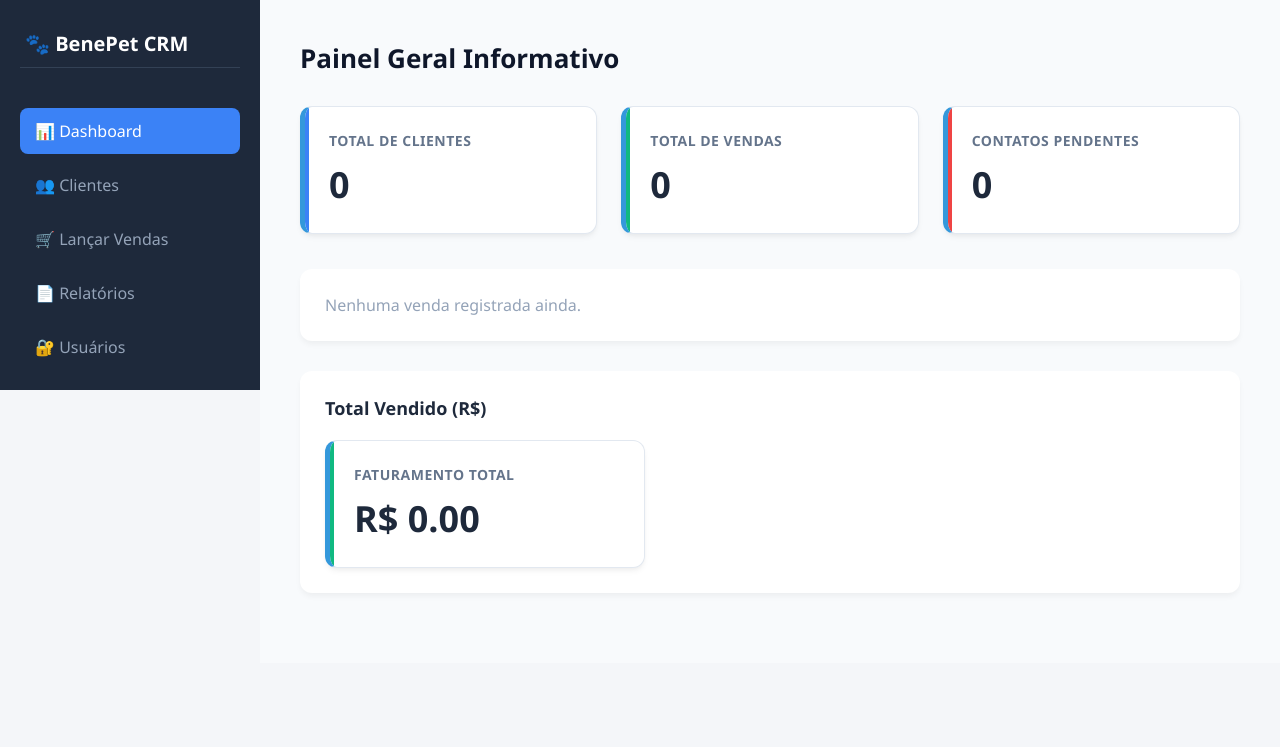
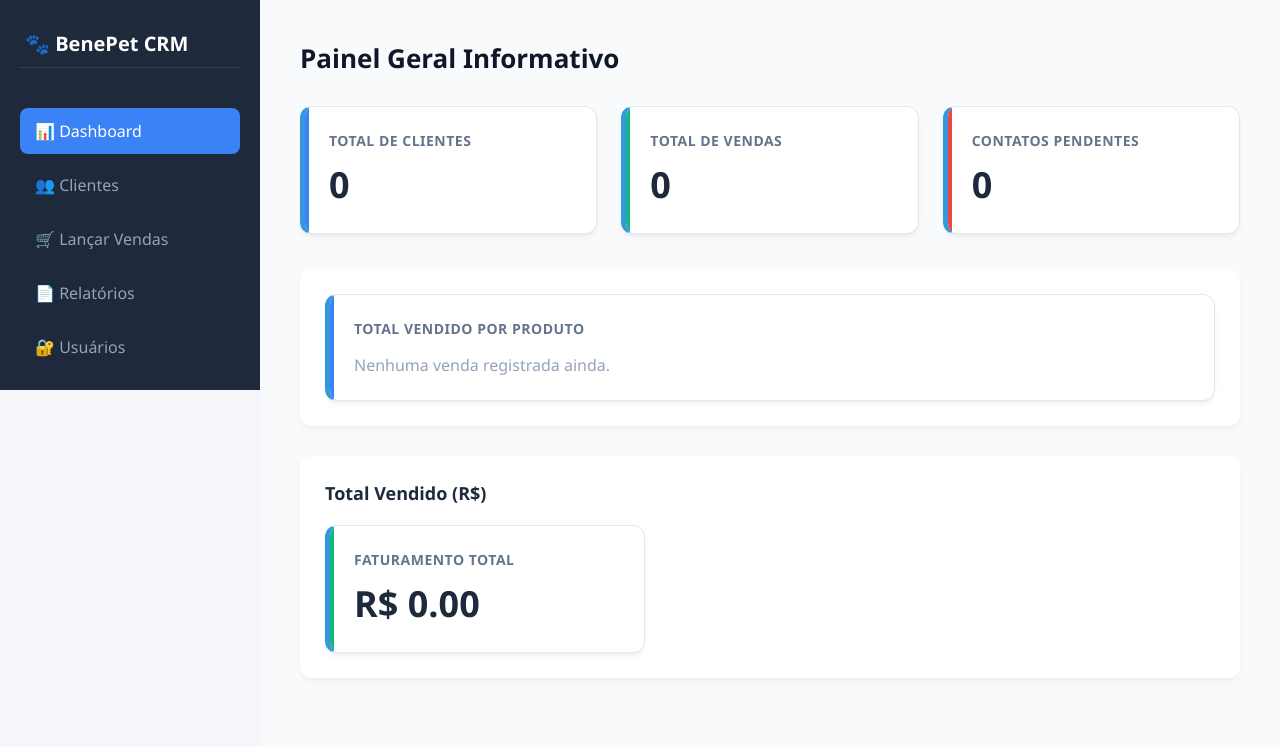
Before and after one commit to Bepenet/Benepet-CRM, a Flask app: page /dashboard in a window 1280 px wide. Shown: the top 747 px of the page. Run offline with Flask 3, Linux system fonts and the light colour scheme; a user stored in the database is signed in; data comes from the database, SQL or seed files in the repository; data that the repository does not hold is empty.

Commit message:
Unifica produtos em um unico card e adiciona quantidade vendida

```diff
--- a/app.py
+++ b/app.py
@@ -149,12 +149,15 @@ def dashboard():
 
         valor_total_vendido = db.session.query(func.sum(Venda.valor_total)).scalar() or 0
 
-        itens_vendidos = db.session.query(ItemVenda.produto, ItemVenda.valor_subtotal).all()
+        itens_vendidos = db.session.query(ItemVenda.produto, ItemVenda.quantidade, ItemVenda.valor_subtotal).all()
         totais_por_produto = {}
-        for produto, subtotal in itens_vendidos:
+        for produto, quantidade, subtotal in itens_vendidos:
             canonico = nome_canonico_produto(produto)
-            totais_por_produto[canonico] = totais_por_produto.get(canonico, 0) + subtotal
-        vendido_por_produto = sorted(totais_por_produto.items(), key=lambda item: item[1], reverse=True)
+            if canonico not in totais_por_produto:
+                totais_por_produto[canonico] = {'quantidade': 0, 'valor': 0}
+            totais_por_produto[canonico]['quantidade'] += quantidade
+            totais_por_produto[canonico]['valor'] += subtotal
+        vendido_por_produto = sorted(totais_por_produto.items(), key=lambda item: item[1]['valor'], reverse=True)
     except Exception as e:
         clientes_total, vendas_total, total_contatos_pendentes = 0, 0, 0
         valor_total_vendido = 0
--- a/templates/dashboard.html
+++ b/templates/dashboard.html
@@ -81,15 +81,21 @@
         </div>
 
         <div class="data-section" style="margin-top: 24px;">
-            <div style="display: grid; grid-template-columns: repeat(auto-fit, minmax(220px, 1fr)); gap: 20px;">
-                {% for produto, total in vendido_por_produto %}
-                <div class="card card-blue">
-                    <span class="card-title">{{ produto }}</span>
-                    <span class="card-value" style="font-size: 26px;">R$ {{ "%.2f"|format(total) }}</span>
+            <div class="card card-blue">
+                <span class="card-title">Total Vendido por Produto</span>
+                <div style="margin-top: 16px; display: flex; flex-direction: column; gap: 14px;">
+                    {% for produto, dados in vendido_por_produto %}
+                    <div style="display: flex; justify-content: space-between; align-items: center; padding-bottom: 12px; border-bottom: 1px solid #f1f5f9;">
+                        <span style="font-weight: 600; color: #1e293b;">{{ produto }}</span>
+                        <span style="display: flex; align-items: baseline; gap: 14px;">
+                            <span style="color: #64748b; font-size: 14px;">{{ dados.quantidade }} un</span>
+                            <span style="font-weight: 700; font-size: 20px; color: #1e293b;">R$ {{ "%.2f"|format(dados.valor) }}</span>
+                        </span>
+                    </div>
+                    {% else %}
+                    <span style="color: #94a3b8;">Nenhuma venda registrada ainda.</span>
+                    {% endfor %}
                 </div>
-                {% else %}
-                <span style="color: #94a3b8;">Nenhuma venda registrada ainda.</span>
-                {% endfor %}
             </div>
         </div>
 
```
